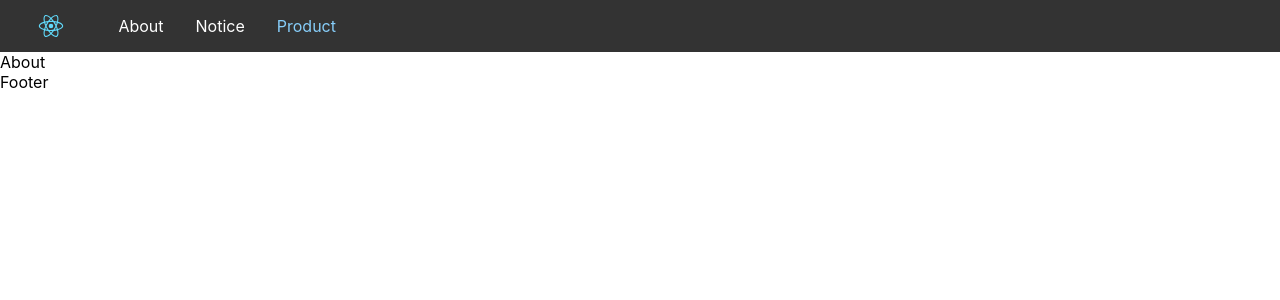
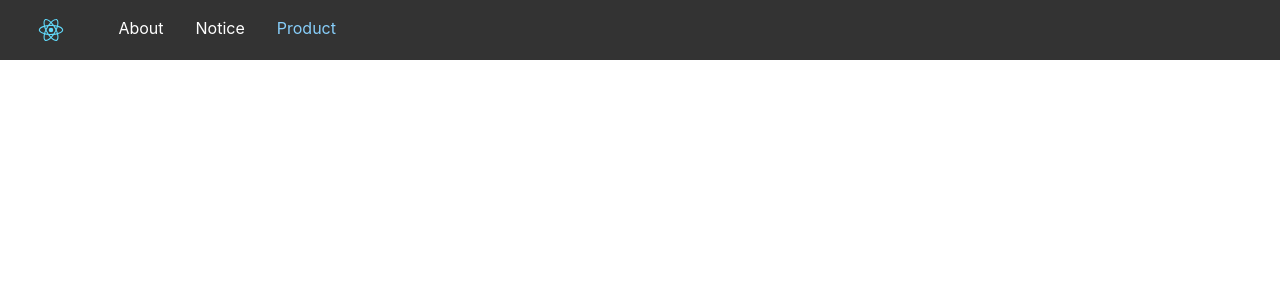
Before and after one commit to justinaus/wh-react, a React (Create React App) app: page /about in a window 1280 px wide. Shown: the top 300 px of the page. Built offline with nearby package versions, Linux system fonts and the light colour scheme.

Commit message:
Update layout module.css

```diff
--- /dev/null
+++ b/src/components/layout/content/Content.module.css
@@ -0,0 +1,5 @@
+.wrapper {
+  /* padding: 60px 0 40px;
+  min-height: 100%; */
+  flex: 1;
+}
--- a/src/components/layout/content/Content.tsx
+++ b/src/components/layout/content/Content.tsx
@@ -1,9 +1,11 @@
 import React, { Component } from 'react';
+
+import styles from './Content.module.css';
 
 export default class Content extends Component {
   render() {
     const { children } = this.props;
 
-    return <div>{children}</div>;
+    return <div className={styles.wrapper}>{children}</div>;
   }
 }
--- /dev/null
+++ b/src/components/layout/footer/Footer.module.css
@@ -0,0 +1,4 @@
+.wrapper {
+  background-color: #999999;
+  height: 40px;
+}
--- a/src/components/layout/footer/Footer.tsx
+++ b/src/components/layout/footer/Footer.tsx
@@ -1,7 +1,9 @@
 import React, { Component } from 'react';
+
+import styles from './Footer.module.css';
 
 export default class Footer extends Component {
   render() {
-    return <footer>Footer</footer>;
+    return <footer className={styles.wrapper}>Footer</footer>;
   }
 }
--- /dev/null
+++ b/src/components/layout/header/Header.module.css
@@ -0,0 +1,9 @@
+.wrapper {
+  position: fixed;
+  left: 0;
+  right: 0;
+  background-color: #333333;
+  height: 60px;
+  display: flex;
+  align-items: center;
+}
--- a/src/components/layout/header/Header.tsx
+++ b/src/components/layout/header/Header.tsx
@@ -1,10 +1,12 @@
 import React, { Component } from 'react';
 import NavBar from './NavBar';
+
+import styles from './Header.module.css';
 
 export default class Header extends Component {
   render() {
     return (
-      <header>
+      <header className={styles.wrapper}>
         <NavBar />
       </header>
     );
--- a/src/components/layout/header/NavBar.module.css
+++ b/src/components/layout/header/NavBar.module.css
@@ -1,7 +1,7 @@
 .wrapper {
-  background-color: #333333;
-  display: flex;
-  align-items: center;
+  /* background-color: #333333; */
+  /* display: flex;
+  align-items: center; */
 }
 
 .logo {
```
